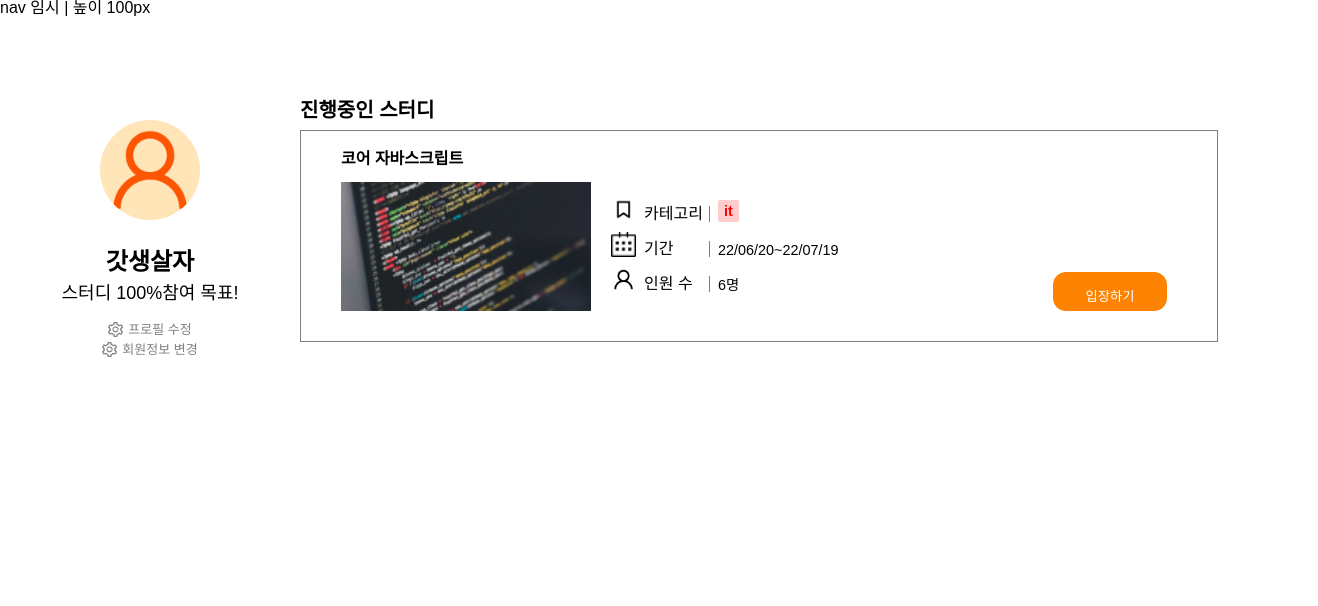
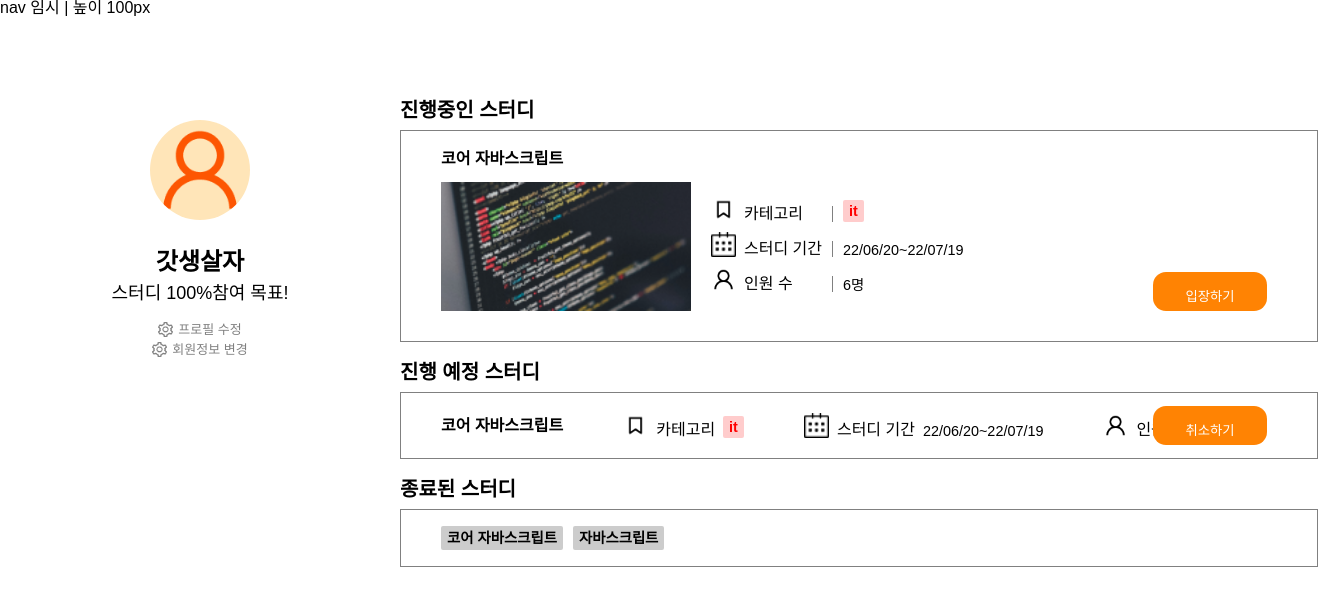
Before and after one commit to nowirte/MaeilMail, a React (Create React App) app in the folder client/: page /mypage in a window 1280 px wide. Shown: the top 606 px of the page, 1318 px wide, since content can reach past the window. Built offline with nearby package versions, Linux system fonts and the light colour scheme.

Commit message:
스터디영역 레이아웃 완료

```diff
--- /dev/null
+++ b/client/src/pages/MyPage/FinishedStudyInfo.jsx
@@ -0,0 +1,47 @@
+/* eslint-disable react/prop-types */
+import * as React from 'react';
+import styled from 'styled-components';
+
+const OngoingStudy = styled.div`
+  border: solid 1px gray;
+  width: 70vw;
+  padding: 20px 10px;
+`;
+
+const FinishedStudyName = styled.span`
+  font-weight: bold;
+  font-size: 0.9rem;
+  color: black;
+
+  position: relative;
+
+  padding: 4px 6px;
+  margin-right: 10px;
+
+  :first-child {
+    margin-left: 30px;
+  }
+
+  ::before {
+    content: '';
+    position: absolute;
+    top: 0;
+    bottom: 0;
+    left: 0;
+    right: 0;
+    background-color: black;
+    opacity: 0.2;
+    border-radius: 2px;
+  }
+`;
+
+const FinishedStudyInfo = () => {
+  return (
+    <OngoingStudy>
+      <FinishedStudyName>코어 자바스크립트</FinishedStudyName>
+      <FinishedStudyName>자바스크립트</FinishedStudyName>
+    </OngoingStudy>
+  );
+};
+
+export default FinishedStudyInfo;
--- a/client/src/pages/MyPage/MyPage.jsx
+++ b/client/src/pages/MyPage/MyPage.jsx
@@ -2,7 +2,9 @@ import React from 'react';
 import styled from 'styled-components';
 import defaultUserIcon from './icon/defaultUserIcon.png';
 import settingIcon from './icon/settingIcon.png';
-import BasicStack from './StudyState';
+import OngoingStudyInfo from './OngoingStudyInfo';
+import ScheduledStudyInfo from './ScheduledStudyInfo';
+import FinishedStudyInfo from './FinishedStudyInfo';
 
 const MyPage = () => {
   const Container = styled.div`
@@ -10,7 +12,7 @@ const MyPage = () => {
     height: 100vh;
 
     display: grid;
-    grid-template-columns: 300px 2fr;
+    grid-template-columns: 400px 2fr;
     grid-template-rows: 100px 1fr 1fr;
   `;
 
@@ -73,6 +75,12 @@ const MyPage = () => {
     }
   `;
 
+  const StateTitle = styled.p`
+    font-size: 1.25rem;
+    font-weight: bold;
+    margin-bottom: 10px;
+  `;
+
   return (
     <Container>
       <div>nav 임시 | 높이 100px</div>
@@ -90,7 +98,12 @@ const MyPage = () => {
         </div>
       </Profile>
       <Study>
-        <BasicStack />
+        <StateTitle>진행중인 스터디</StateTitle>
+        <OngoingStudyInfo />
+        <StateTitle>진행 예정 스터디</StateTitle>
+        <ScheduledStudyInfo />
+        <StateTitle>종료된 스터디</StateTitle>
+        <FinishedStudyInfo />
       </Study>
     </Container>
   );
--- a/client/src/pages/MyPage/StudyState.jsx
+++ b/client/src/pages/MyPage/OngoingStudyInfo.jsx
@@ -1,3 +1,4 @@
+/* eslint-disable react/prop-types */
 import * as React from 'react';
 import styled from 'styled-components';
 
@@ -6,20 +7,6 @@ import studyCategoryIcon from './icon/studyCategoryIcon.png';
 import studyPeriodIcon from './icon/studyPeriodIcon.png';
 import userMinsize from './icon/userMinsize.png';
 import testImg from './icon/testImg.png';
-
-// StudyArea.defaultProps = {
-
-// };
-
-const Container = styled.div``;
-
-const StudyState = styled.div`
-  & > p {
-    font-size: 1.25rem;
-    font-weight: bold;
-    margin-bottom: 10px;
-  }
-`;
 
 const OngoingStudy = styled.div`
   border: solid 1px gray;
@@ -47,11 +34,6 @@ const StudyIcon = styled.img`
   height: 25px;
 `;
 
-// const CategoryWrapper = styled.div`
-//   display: flex;
-//   align-items: flex-end;
-// `;
-
 const StudyInfoWrappers = styled.div`
   margin-top: 30px;
 `;
@@ -63,9 +45,9 @@ const StudyInfoWrapper = styled.div`
   margin-left: 300px;
   margin-top: 10px;
   & > h5 {
-    width: 65px;
+    width: 88px;
     margin-left: 8px;
-    margin-right: 8px;
+    margin-right: 10px;
 
     border-right: 1px gray solid;
   }
@@ -111,11 +93,8 @@ const EntranceBtn = styled.button`
   bottom: 30px;
 `;
 
-const StudyArea = () => {
+const OngoingStudyInfo = () => {
   return (
-    <Container>
-      <StudyState>
-        <p>진행중인 스터디</p>
     <OngoingStudy>
       <p>코어 자바스크립트</p>
       <StudyImg src={testImg} />
@@ -127,7 +106,7 @@ const StudyArea = () => {
         </StudyInfoWrapper>
         <StudyInfoWrapper>
           <StudyIcon src={studyPeriodIcon} />
-              <h5>기간</h5>
+          <h5>스터디 기간</h5>
           <StudyExplanation>22/06/20~22/07/19</StudyExplanation>
         </StudyInfoWrapper>
         <StudyInfoWrapper>
@@ -138,9 +117,7 @@ const StudyArea = () => {
       </StudyInfoWrappers>
       <EntranceBtn>입장하기</EntranceBtn>
     </OngoingStudy>
-      </StudyState>
-    </Container>
   );
 };
 
-export default StudyArea;
+export default OngoingStudyInfo;
--- /dev/null
+++ b/client/src/pages/MyPage/ScheduledStudyInfo.jsx
@@ -0,0 +1,110 @@
+/* eslint-disable react/prop-types */
+import * as React from 'react';
+import styled from 'styled-components';
+
+// 이미지 조각
+import studyCategoryIcon from './icon/studyCategoryIcon.png';
+import studyPeriodIcon from './icon/studyPeriodIcon.png';
+import userMinsize from './icon/userMinsize.png';
+
+const ScheduledStudy = styled.div`
+  display: flex;
+  align-items: center;
+
+  border: solid 1px gray;
+  width: 70vw;
+  padding: 20px 10px;
+
+  position: relative;
+  & > p {
+    margin-left: 30px;
+    font-weight: bold;
+  }
+`;
+
+const StudyIcon = styled.img`
+  width: 25px;
+  height: 25px;
+`;
+
+const StudyInfoWrappers = styled.div`
+  display: flex;
+`;
+
+const StudyInfoWrapper = styled.div`
+  display: flex;
+  align-items: flex-end;
+
+  margin-left: 60px;
+  & > h5 {
+    margin-left: 8px;
+    margin-right: 8px;
+  }
+`;
+
+const StudyCategory = styled.p`
+  font-weight: bold;
+  font-size: 0.9rem;
+  position: relative;
+  padding: 4px 6px;
+  color: red;
+
+  ::before {
+    content: '';
+    position: absolute;
+    top: 0;
+    bottom: 0;
+    left: 0;
+    right: 0;
+    background-color: red;
+    opacity: 0.2;
+    border-radius: 2px;
+  }
+`;
+
+const StudyExplanation = styled.p`
+  font-size: 0.9rem;
+`;
+
+const CancleBtn = styled.button`
+  background-color: #ff8303;
+  color: white;
+  border: none;
+  border-radius: 13px;
+  padding: 14px 12px;
+  text-align: center;
+
+  width: 114px;
+  height: 39px;
+
+  position: absolute;
+  right: 50px;
+`;
+
+const ScheduledStudyInfo = () => {
+  return (
+    <ScheduledStudy>
+      <p>코어 자바스크립트</p>
+      <StudyInfoWrappers>
+        <StudyInfoWrapper>
+          <StudyIcon src={studyCategoryIcon} />
+          <h5>카테고리</h5>
+          <StudyCategory>it</StudyCategory>
+        </StudyInfoWrapper>
+        <StudyInfoWrapper>
+          <StudyIcon src={studyPeriodIcon} />
+          <h5>스터디 기간</h5>
+          <StudyExplanation>22/06/20~22/07/19</StudyExplanation>
+        </StudyInfoWrapper>
+        <StudyInfoWrapper>
+          <StudyIcon src={userMinsize} />
+          <h5>인원 수</h5>
+          <StudyExplanation> 6명</StudyExplanation>
+        </StudyInfoWrapper>
+      </StudyInfoWrappers>
+      <CancleBtn>취소하기</CancleBtn>
+    </ScheduledStudy>
+  );
+};
+
+export default ScheduledStudyInfo;
```
Lines whose indentation alone changed are shown as unchanged.
